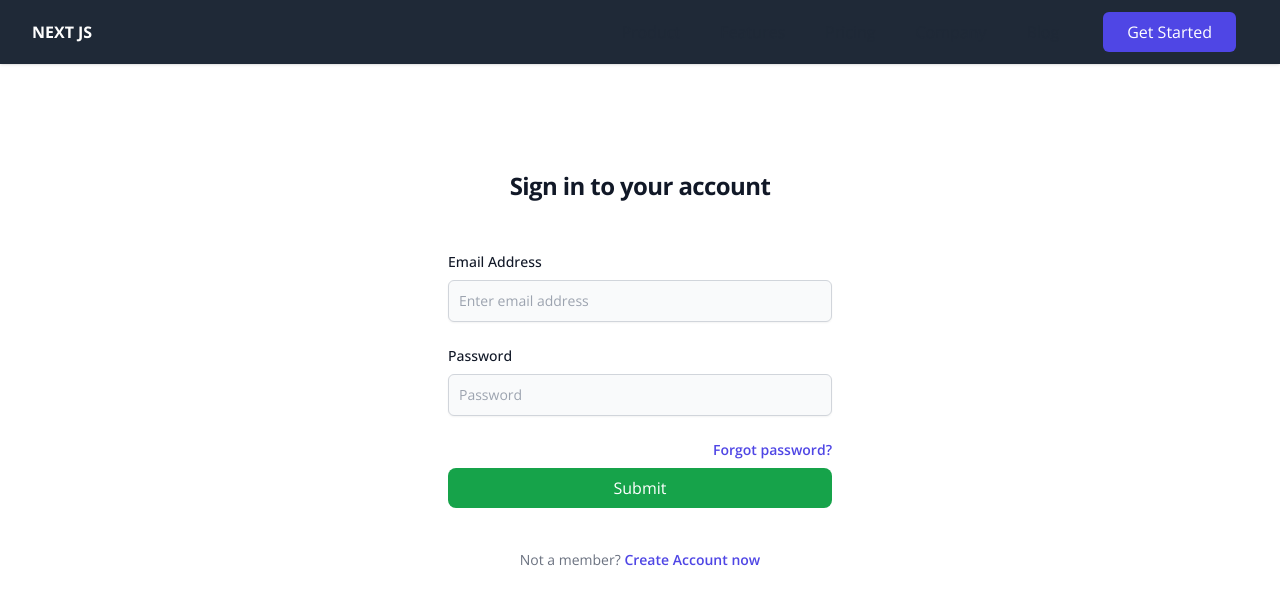
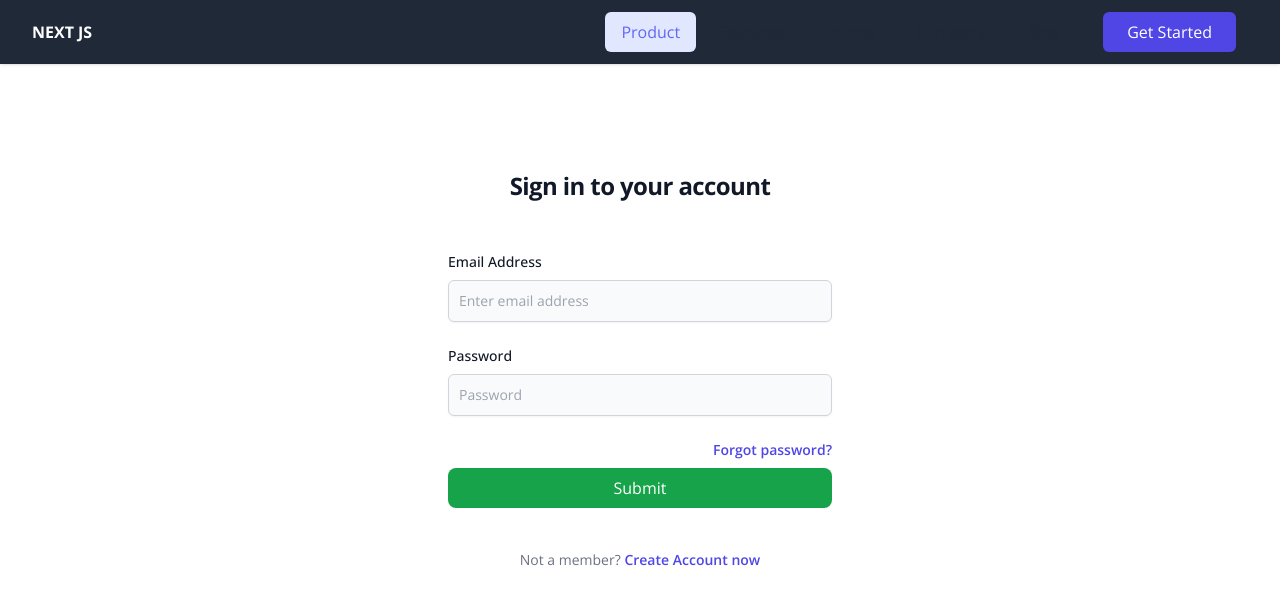
Before and after one commit to HMaroba/nextjs-tailwind, a Next.js app: page / in a window 1280 px wide. Shown: the top 604 px of the page. Built offline with nearby package versions, Linux system fonts and the light colour scheme.

Commit message:
Fixed logo

```diff
--- a/src/app/pages/navigation/Top5.tsx
+++ b/src/app/pages/navigation/Top5.tsx
@@ -1,14 +1,19 @@
-"use client";
-
+'use client'
 import React, { useState } from "react";
 import Link from "next/link";
 import { usePathname } from "next/navigation";
 
-export default function HomeBar() {
+const HomeBar = () => {
   const [navbar, setNavbar] = useState(false);
   const currentPath = usePathname();
 
-  const navigation = ["Product", "Features", "Pricing", "Company", "Blog"];
+  const navigation = [
+    { label: "Product", href: "/", active: currentPath === "/" },
+    { label: "Features", href: "/features", active: currentPath === "/features" },
+    { label: "Pricing", href: "/pricing", active: currentPath === "/pricing" },
+    { label: "Company", href: "/company", active: currentPath === "/company" },
+    { label: "Blog", href: "/blog", active: currentPath === "/blog" },
+  ];
 
   return (
     <div className="w-full">
@@ -31,7 +36,7 @@ export default function HomeBar() {
                       viewBox="0 0 20 20"
                       fill="currentColor"
                     >
-                      <path
+                         <path
                         fillRule="evenodd"
                         d="M4.293 4.293a1 1 0 011.414 0L10 8.586l4.293-4.293a1 1 0 111.414 1.414L11.414 10l4.293 4.293a1 1 0 01-1.414 1.414L10 11.414l-4.293 4.293a1 1 0 01-1.414-1.414L8.586 10 4.293 5.707a1 1 0 010-1.414z"
                         clipRule="evenodd"
@@ -46,7 +51,7 @@ export default function HomeBar() {
                       stroke="currentColor"
                       strokeWidth={2}
                     >
-                      <path
+                             <path
                         strokeLinecap="round"
                         strokeLinejoin="round"
                         d="M4 6h16M4 12h16M4 18h16"
@@ -63,10 +68,14 @@ export default function HomeBar() {
                 {navigation.map((menu, index) => (
                   <li className="mr-2 nav__item" key={index}>
                     <Link
-                      href="/"
-                      className="inline-block px-4 py-2 text-md font-normal text-gray-800 no-underline rounded-md dark:text-gray-200 hover:text-indigo-500 focus:text-indigo-500 focus:bg-indigo-100 focus:outline-none dark:focus:bg-gray-800"
+                      href={menu.href}
+                      className={`inline-block px-4 py-2 text-md font-normal rounded-md ${
+                        menu.active
+                          ? "text-indigo-500 bg-indigo-100"
+                          : "text-gray-800 dark:text-gray-200 hover:text-indigo-500 focus:text-indigo-500 focus:bg-indigo-100 focus:outline-none dark:focus:bg-gray-800"
+                      }`}
                     >
-                      {menu}
+                      {menu.label}
                     </Link>
                   </li>
                 ))}
@@ -89,10 +98,14 @@ export default function HomeBar() {
                 {navigation.map((item, index) => (
                   <Link
                     key={index}
-                    href="/"
-                    className="w-full px-4 py-2 -ml-4 text-gray-500 rounded-md dark:text-gray-300 hover:text-indigo-500 focus:text-indigo-500 focus:bg-indigo-100 dark:focus:bg-gray-800 focus:outline-none"
+                    href={item.href}
+                    className={`w-full px-4 py-2 -ml-4 rounded-md ${
+                      item.active
+                        ? "text-indigo-500 bg-indigo-100"
+                        : "text-gray-500 dark:text-gray-300 hover:text-indigo-500 focus:text-indigo-500 focus:bg-indigo-100 dark:focus:bg-gray-800 focus:outline-none"
+                    }`}
                   >
-                    {item}
+                    {item.label}
                   </Link>
                 ))}
                 <Link
@@ -108,4 +121,6 @@ export default function HomeBar() {
       </nav>
     </div>
   );
-}
+};
+
+export default HomeBar;
```
